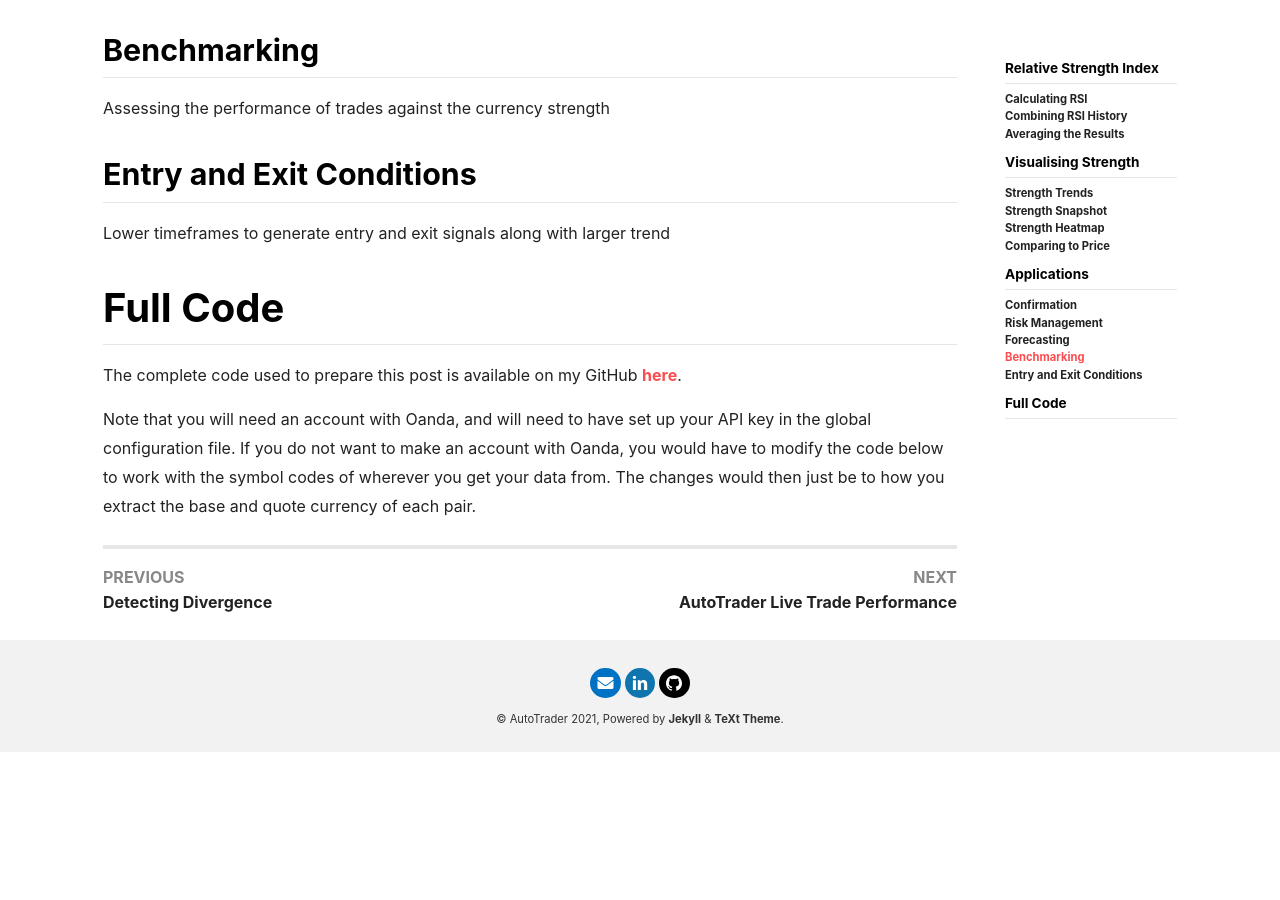
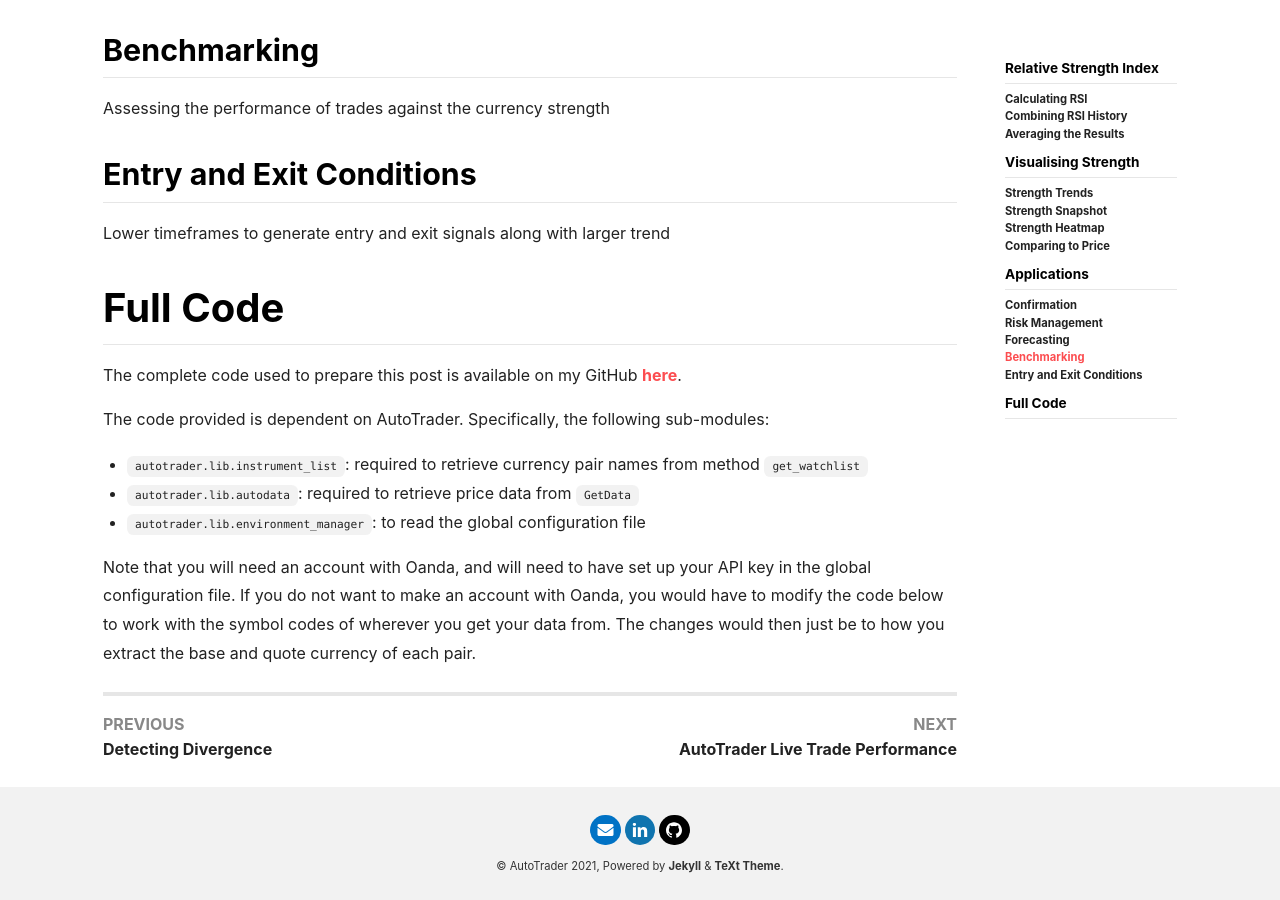
Before and after one commit to kieran-mackle/AutoTrader, a Jekyll site: the page built from content/_posts/2025-12-06-comparing-strengths.md, in a window 1280 px wide and 900 px high, scrolled down 8820 px. Built offline with Jekyll 4.4.1, drawn with Linux system fonts in a browser that asks for light colours; nearby versions of some CDN libraries; before the commit the page ends 9572 px from its top, so only the background shows below that.

Commit message:
docs: ellaborated on dependencies

```diff
--- a/content/_posts/2025-12-06-comparing-strengths.md
+++ b/content/_posts/2025-12-06-comparing-strengths.md
@@ -358,6 +358,12 @@ Lower timeframes to generate entry and exit signals along with larger trend
 
 The complete code used to prepare this post is available on my GitHub [here]().
 
+The code provided is dependent on AutoTrader. Specifically, the following sub-modules:
+- `autotrader.lib.instrument_list`: required to retrieve currency pair names from method `get_watchlist`
+- `autotrader.lib.autodata`: required to retrieve price data from `GetData`
+- `autotrader.lib.environment_manager`: to read the global configuration file
+
+
 Note that you will need an account with Oanda, and will need to have set up your API key in the
 global configuration file. If you do not want to make an account with Oanda, you would have to
 modify the code below to work with the symbol codes of wherever you get your data from. The
```
